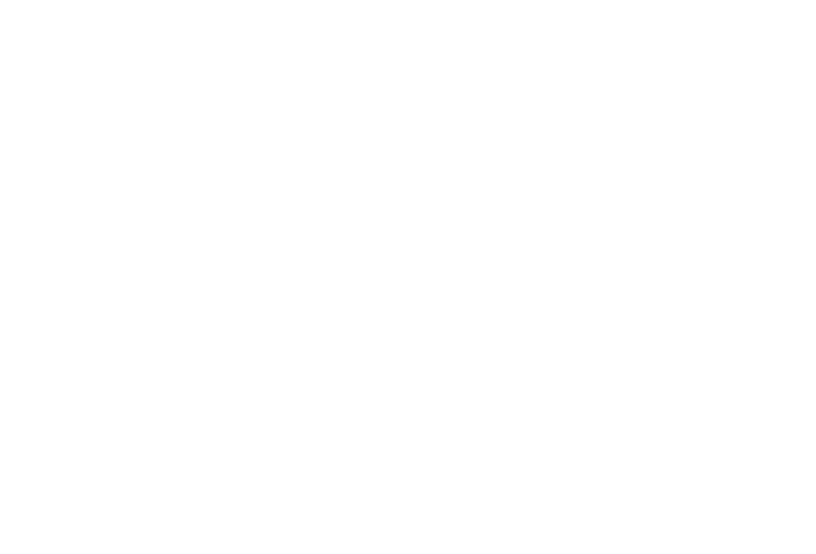
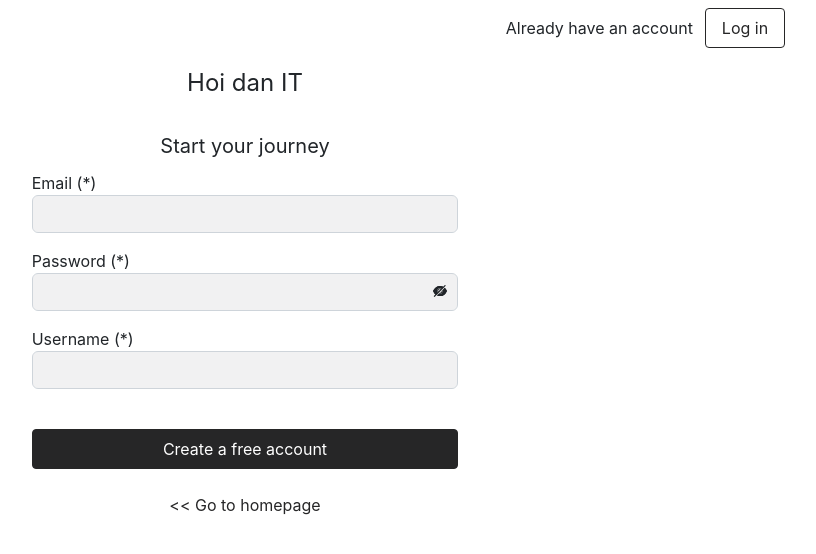
Before and after one commit to Thanhdat013/HoidanIT-React-base, a React (Create React App) app: page /signup in a window 1280 px wide. Before the commit this address had no page. Shown: the top 554 px of the page, without its empty margins (395-1211 px from the left). Built offline with nearby package versions, Linux system fonts and the light colour scheme.

Commit message:
render register

```diff
--- a/src/Layout.js
+++ b/src/Layout.js
@@ -9,6 +9,7 @@
 import HomePage from "~/Layout/components/Home/HomePage";
 import ManageUser from "~/Layout/components/Admin/Content/ManageUser";
 import DashBoard from "~/Layout/components/Admin/Content/DashBoard";
+import Register from "~/Layout/components/Auth/Register";
 
 const Layout = () => {
   return (
@@ -23,6 +24,7 @@
           <Route path="manage-user" element={<ManageUser />} />
         </Route>
         <Route path="/login" element={<Login />} />
+        <Route path="/signup" element={<Register />} />
       </Routes>
 
       <ToastContainer
--- /dev/null
+++ b/src/Layout/components/Auth/Auth.scss
@@ -0,0 +1,125 @@
+.login-container {
+  .login-header {
+    height: 45px;
+    justify-content: flex-end;
+    display: flex;
+    align-items: center;
+    padding-right: 100px;
+    padding-top: 10px;
+
+    .sign-btn {
+      margin-left: 12px;
+
+      &:hover {
+        background-color: #eee;
+      }
+    }
+  }
+  .forgot-password {
+    &:hover {
+      cursor: pointer;
+      text-decoration: underline;
+    }
+  }
+
+  .login-title {
+    text-align: center;
+    font-size: 24px;
+    padding: 20px 0;
+  }
+
+  .login-welcome {
+    text-align: center;
+    font-size: 20px;
+    padding: 10px 0;
+  }
+
+  .login-form {
+    display: flex;
+    flex-direction: column;
+    gap: 16px;
+    .form-control {
+      background-color: rgba(22, 24, 35, 0.06);
+      outline: none;
+      box-shadow: none !important;
+    }
+  }
+
+  .login-btn {
+    width: 100%;
+    margin-top: 24px;
+  }
+  .back-home-btn {
+    border: none;
+    &:hover {
+      cursor: pointer;
+      text-decoration: underline;
+    }
+  }
+}
+
+// Sign up
+.register-container {
+  .register-header {
+    height: 45px;
+    justify-content: flex-end;
+    display: flex;
+    align-items: center;
+    padding-right: 100px;
+    padding-top: 10px;
+
+    .sign-btn {
+      margin-left: 12px;
+
+      &:hover {
+        background-color: #eee;
+      }
+    }
+  }
+
+  .register-title {
+    text-align: center;
+    font-size: 24px;
+    padding: 20px 0;
+  }
+
+  .register-welcome {
+    text-align: center;
+    font-size: 20px;
+    padding: 10px 0;
+  }
+
+  .register-form {
+    display: flex;
+    flex-direction: column;
+    gap: 16px;
+
+    .form-control {
+      background-color: rgba(22, 24, 35, 0.06);
+      outline: none;
+    }
+
+    .password-group {
+      position: relative;
+    }
+    .password-icon {
+      position: absolute;
+      right: 10px;
+      bottom: 10px;
+      cursor: pointer;
+      padding-left: 10px;
+    }
+  }
+
+  .register-btn {
+    width: 100%;
+    margin-top: 24px;
+  }
+  .back-home-btn {
+    border: none;
+    &:hover {
+      cursor: pointer;
+      text-decoration: underline;
+    }
+  }
+}
--- a/src/Layout/components/Auth/Login.js
+++ b/src/Layout/components/Auth/Login.js
@@ -2,7 +2,7 @@
 import { useNavigate } from "react-router-dom";
 import { toast } from "react-toastify";
 
-import "./Login.scss";
+import "./Auth.scss";
 import Button from "~/components/Button/Button";
 import { postLogin } from "~/services/ApiServices";
 
@@ -10,9 +10,24 @@
   const [email, setEmail] = useState("");
   const [password, setPassword] = useState("");
 
+  const validateEmail = (email) => {
+    return String(email)
+      .toLowerCase()
+      .match(
+        /^(([^<>()[\]\\.,;:\s@"]+(\.[^<>()[\]\\.,;:\s@"]+)*)|(".+"))@((\[[0-9]{1,3}\.[0-9]{1,3}\.[0-9]{1,3}\.[0-9]{1,3}\])|(([a-zA-Z\-0-9]+\.)+[a-zA-Z]{2,}))$/
+      );
+  };
   const handleLogin = async () => {
     //validate
-
+    const isValidEmail = validateEmail(email);
+    if (!isValidEmail) {
+      toast.error("Invalid email");
+      return;
+    }
+    if (!password) {
+      toast.error("Invalid password");
+      return;
+    }
     // submit Api
     let data = await postLogin(email, password);
     if (data && data.EC === 0) {
@@ -25,17 +40,26 @@
     }
   };
 
+  // Navigate
   const navigate = useNavigate();
 
   const handleBackHome = () => {
     navigate("/");
   };
 
+  const handleNavigateSignup = () => {
+    navigate("/signup");
+  };
+
   return (
     <div className="login-container">
       <div className="login-header">
         <span>Don't have an account yet?</span>
-        <Button outline className="sign-btn">
+        <Button
+          outline
+          className="sign-btn"
+          onClick={() => handleNavigateSignup()}
+        >
           Sign up
         </Button>
       </div>
--- a/src/Layout/components/Auth/Login.scss
+++ /dev/null
@@ -1,54 +0,0 @@
-.login-container {
-  .login-header {
-    height: 45px;
-    justify-content: flex-end;
-    display: flex;
-    align-items: center;
-    padding-right: 100px;
-    padding-top: 10px;
-
-    .sign-btn {
-      margin-left: 12px;
-
-      &:hover {
-        background-color: #eee;
-      }
-    }
-  }
-  .forgot-password {
-    &:hover {
-      cursor: pointer;
-      text-decoration: underline;
-    }
-  }
-
-  .login-title {
-    text-align: center;
-    font-size: 24px;
-    padding: 20px 0;
-  }
-
-  .login-welcome {
-    text-align: center;
-    font-size: 20px;
-    padding: 10px 0;
-  }
-
-  .login-form {
-    display: flex;
-    flex-direction: column;
-    gap: 16px;
-  }
-
-  .login-btn {
-    width: 100%;
-    margin-top: 24px;
-  }
-  .back-home-btn {
-    border: none;
-    &:hover {
-      cursor: pointer;
-      text-decoration: underline;
-    }
-  }
-}
--- /dev/null
+++ b/src/Layout/components/Auth/Register.js
@@ -0,0 +1,139 @@
+import { useState } from "react";
+import { AiTwotoneEyeInvisible, AiTwotoneEye } from "react-icons/ai";
+import { useNavigate } from "react-router-dom";
+import { toast } from "react-toastify";
+
+import "./Auth.scss";
+import Button from "~/components/Button/Button";
+import { postSignup } from "~/services/ApiServices";
+
+function Register() {
+  const navigate = useNavigate();
+
+  const handleNavigateLogin = () => {
+    navigate("/login");
+  };
+
+  const handleBackHome = () => {
+    navigate("/");
+  };
+
+  const [email, setEmail] = useState("");
+  const [password, setPassword] = useState("");
+  const [username, setUserNames] = useState("");
+  const [isShowPassword, setIsShowPassword] = useState(false);
+  const [isShowIconPassword, setIsShowIconPassword] = useState(false);
+
+  const handleShowHidePassword = () => {
+    setIsShowPassword(!isShowPassword);
+    setIsShowIconPassword(!isShowIconPassword);
+  };
+
+  const validateEmail = (email) => {
+    return String(email)
+      .toLowerCase()
+      .match(
+        /^(([^<>()[\]\\.,;:\s@"]+(\.[^<>()[\]\\.,;:\s@"]+)*)|(".+"))@((\[[0-9]{1,3}\.[0-9]{1,3}\.[0-9]{1,3}\.[0-9]{1,3}\])|(([a-zA-Z\-0-9]+\.)+[a-zA-Z]{2,}))$/
+      );
+  };
+  const handleSignup = async () => {
+    //validate
+    const isValidEmail = validateEmail(email);
+    if (!isValidEmail) {
+      toast.error("Invalid email");
+      return;
+    }
+    if (!password) {
+      toast.error("Invalid password");
+      return;
+    }
+    // submit Api
+    let data = await postSignup(email, password, username);
+    console.log(data);
+    if (data && data.EC === 0) {
+      toast.success(data.EM);
+      navigate("/login");
+    }
+
+    if (data && +data.EC !== 0) {
+      toast.error(data.EM);
+    }
+  };
+
+  return (
+    <div className="register-container">
+      <div className="register-header">
+        <span>Already have an account </span>
+        <Button
+          outline
+          className="sign-btn"
+          onClick={() => handleNavigateLogin()}
+        >
+          Log in
+        </Button>
+      </div>
+      <div className="register-title col-4  mx-auto">Hoi dan IT</div>
+      <div className="register-welcome col-4  mx-auto">Start your journey</div>
+      <div className="register-form col-4 mx-auto">
+        <div className="form-group">
+          <label>Email (*) </label>
+          <input
+            type={"email"}
+            className="form-control"
+            value={email}
+            onChange={(e) => setEmail(e.target.value)}
+          />
+        </div>
+        <div className="form-group ">
+          <label>Password (*)</label>
+          <div className="password-group">
+            <input
+              type={!isShowPassword ? "password" : "text"}
+              className="form-control input-password "
+              value={password}
+              onChange={(e) => setPassword(e.target.value)}
+            />
+            <div className="password-icon">
+              {!isShowIconPassword ? (
+                <AiTwotoneEyeInvisible
+                  onClick={() => handleShowHidePassword()}
+                />
+              ) : (
+                <AiTwotoneEye onClick={() => handleShowHidePassword()} />
+              )}
+            </div>
+          </div>
+        </div>
+        <div className="form-group">
+          <label>Username (*)</label>
+          <input
+            type={"useName"}
+            className="form-control"
+            value={username}
+            onChange={(e) => setUserNames(e.target.value)}
+          />
+        </div>
+        <div>
+          <Button
+            primary
+            className="register-btn"
+            onClick={() => handleSignup()}
+          >
+            Create a free account
+          </Button>
+        </div>
+        <div className="text-center ">
+          <Button
+            outline
+            className="back-home-btn"
+            onClick={() => handleBackHome()}
+          >
+            &#60;&#60; Go to homepage
+          </Button>
+        </div>
+      </div>
+    </div>
+  );
+}
+
+export default Register;
--- a/src/Layout/components/Header/Header.js
+++ b/src/Layout/components/Header/Header.js
@@ -16,6 +16,9 @@
 
   const handleLogin = () => {
     navigate("/login");
+  };
+  const handleSignup = () => {
+    navigate("/signup");
   };
 
   return (
@@ -41,7 +44,9 @@
             <Button outline onClick={() => handleLogin()}>
               Log in
             </Button>
-            <Button primary>Sign up</Button>
+            <Button primary onClick={() => handleSignup()}>
+              Sign up
+            </Button>
             {/* <NavDropdown title="Setting" id="basic-nav-dropdown">
               <NavDropdown.Item>Action</NavDropdown.Item>
               <NavDropdown.Item>Another action</NavDropdown.Item>
--- a/src/services/ApiServices.js
+++ b/src/services/ApiServices.js
@@ -40,3 +40,11 @@
     password,
   });
 };
+
+export const postSignup = (email, password, username) => {
+  return getAxios.post("v1/register", {
+    email,
+    password,
+    username,
+  });
+};
```
